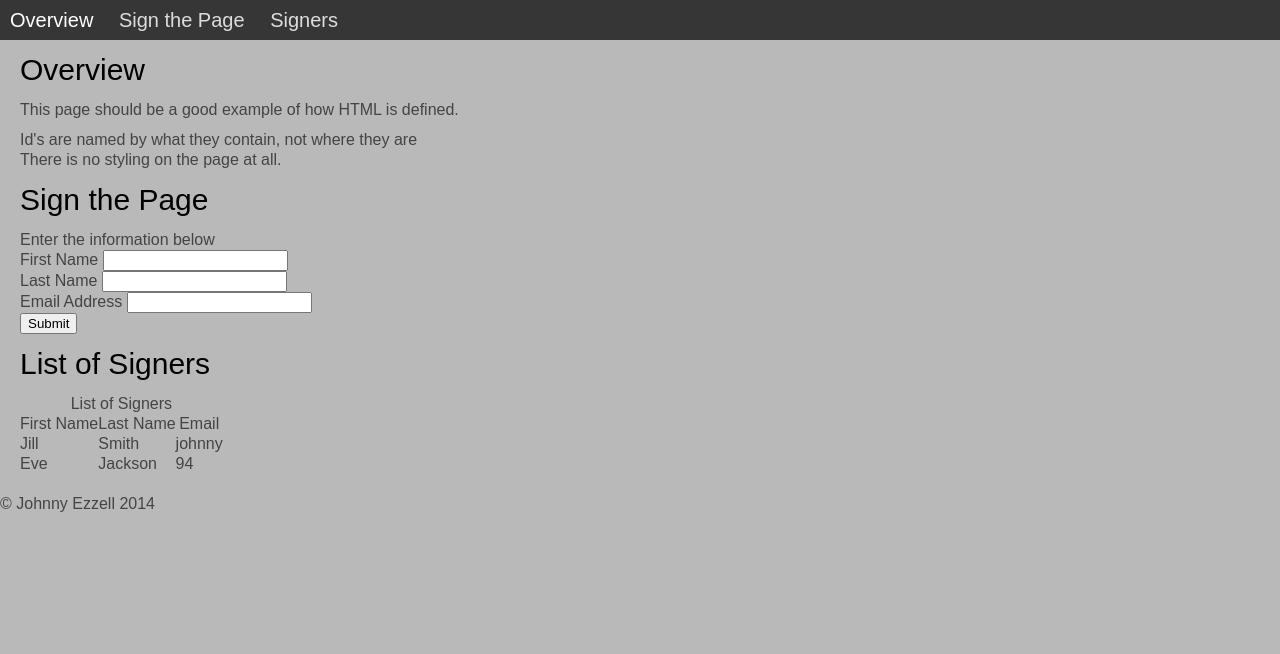
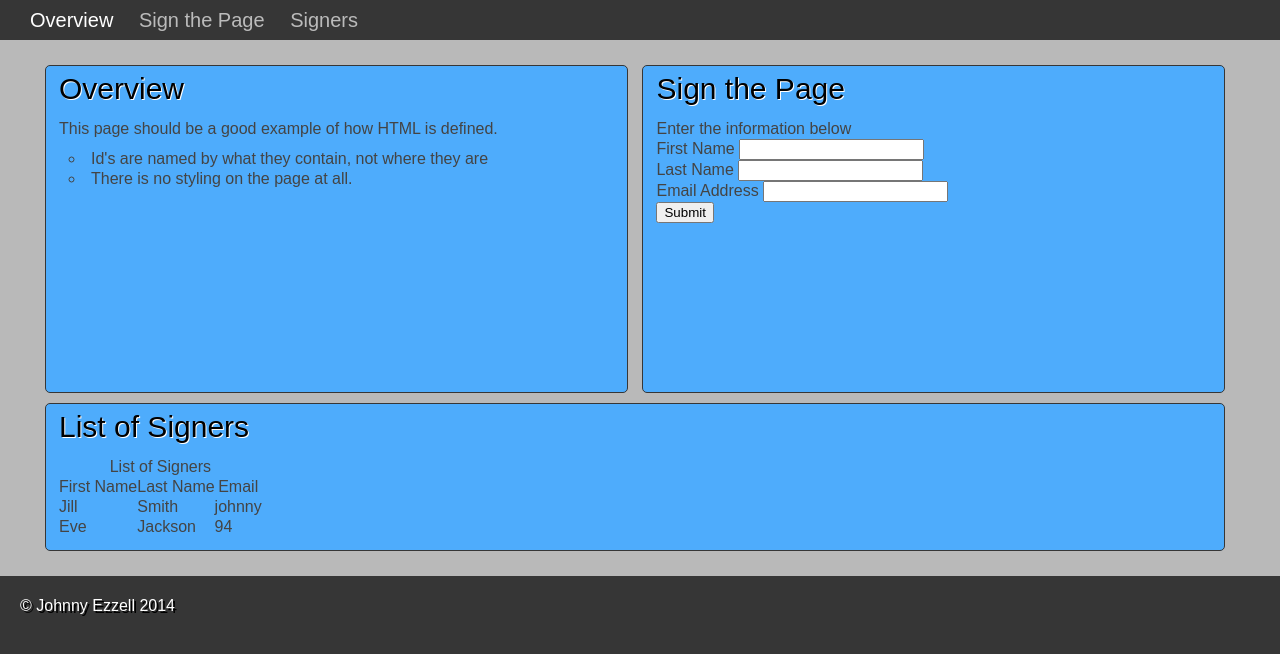
Before and after one commit to johnnyezzell/web-client-technologies, a plain HTML site: page lesson-one/good/good.html in a window 1280 px wide. Drawn offline with Linux system fonts and the light colour scheme.

Commit message:
updated good.html and good.css for lesson one

```diff
--- a/lesson-one/good/good.css
+++ b/lesson-one/good/good.css
@@ -1,15 +1,16 @@
 html, body {
-    background-color: #b9b9b9;
-    font-family: arial;
+    background-color: #363636;
+    font-family: arial, helvetica;
     line-height: 20px;
     color: #444444;
+    height: 100%;
 }
 
 h1 {
     font-size: 30px;
-    margin-top: 20px;
     margin-bottom: 20px;
     color: #000000;
+    font-family: arial;
 }
 
 p {
@@ -17,47 +18,93 @@ p {
 }
 
 #header {
-    background-color: #363636;
     color: #ffffff;
-    padding: 10px;
-    position: fixed;
-    top: 0;
     width: 100%;
+    font-family: arial;
 }
 
-    #header #navigation {
+    header nav {
         color: #ffffff;
         font-size: 20px;
+        padding: 10px;
     }
 
-        #header #navigation {
-            list-style: none outside none;
-        }
-
-            #header #navigation li {
+        header nav a {
             display: inline;
-                margin-right: 20px;
-            }
-
-                #header #navigation li a {
-                    color: #dddddd;
+            height: 40px;
+            margin-left: 20px;
+            color: #bbbbbb;
             text-decoration: none;
         }
 
-                #header #navigation li a:hover {
+        header nav a:hover {
             color: #ffffff;
         }
 
-                #header #navigation li.active a {
+        header nav a.active {
             color: #ffffff;
             cursor: default;
         }
 
-                #header #navigation li.active:hover {
-                    cursor: default;
+#content {
+    width: 100%;
+    background-color: #b9b9b9;
+    padding-top: 20px;
+    padding-bottom: 20px;
 }
 
-#page-container {
-    padding-top: 20px;
-    margin: 20px;
+    #content #sub-content {
+        width: 1200px;
+        height: auto;
+        margin: 0 auto;
     }
+        #content #sub-content .section {
+            background-color: #4eacfc;
+            padding: 13px;
+            margin: 5px;
+            border-color: #363636;
+            border-width: 1px;
+            border-style: solid;
+            -webkit-border-radius: 5px;
+            -moz-border-radius: 5px;
+            -o-border-radius: 5px;
+            border-radius: 5px;
+        }
+
+        #content #sub-content .section.half {
+            width: 555px;
+            min-height: 300px;
+            display: inline-block;
+            vertical-align: top;
+        }
+
+        #content #sub-content .section.whole {
+            width: 1152px;
+            display: block;
+        }
+
+            #content #sub-content .section h1 {
+                -webkit-text-shadow: 1px 1px #ffffff;
+                -moz-text-shadow: 1px 1px #ffffff;
+                -o-text-shadow: 1px 1px #ffffff;
+                text-shadow: 1px 1px #ffffff;
+            }
+
+            #content #sub-content .section ul {
+                list-style-type: circle;
+                list-style-position: inside;
+                padding-left: 10px;
+            }
+
+button:hover {
+   cursor: pointer;
+}
+
+footer {
+    color: white;
+    padding: 20px 0 20px 20px;
+    font-family: arial;
+    webkit-text-shadow: 2px 2px #000000;
+    moz-text-shadow: 2px 2px #000000;
+    text-shadow: 2px 2px #000000;
+}
--- a/lesson-one/good/good.html
+++ b/lesson-one/good/good.html
@@ -9,15 +9,16 @@
         <link rel="stylesheet" media="screen" href="good.css">
     </head>
     <body>
-        <div id="header">
-            <ul id="navigation">
-                <li class="active"><a href="#overview">Overview</a></li>
-                <li><a href="#sign">Sign the Page</a></li>
-                <li><a href="#signers">Signers</a></li>
-            </ul>
-        </div>
-        <div id="page-container">
-            <div id="overview">
+        <header>
+            <nav>
+                <a class="active" href="#overview">Overview</a>
+                <a href="#sign">Sign the Page</a>
+                <a href="#signers">Signers</a>
+            </nav>
+        </header>
+        <div id="content">
+            <div id="sub-content">
+                <div id="overview" class="section half">
                     <h1>Overview</h1>
                     <p>This page should be a good example of how HTML is defined.</p>
                     <ul>
@@ -25,7 +26,7 @@
                         <li>There is no styling on the page at all.</li>
                     </ul>
                 </div>
-            <div id="sign">
+                <div id="sign" class="section half">
                     <h1>Sign the Page</h1>
                     <form>
                         <fieldset>
@@ -46,7 +47,7 @@
                         </fieldset>
                     </form>
                 </div>
-            <div id="signers">
+                <div id="signers" class="section whole">
                     <h1>List of Signers</h1>
                     <table>
                         <caption>List of Signers</caption>
@@ -68,10 +69,14 @@
                     </table>
                 </div>
             </div>
-        <div id="footer">
+        </div>
+        <footer>
             &copy; Johnny Ezzell 2014
-        </div>
+        </footer>
     </body>
     <!-- Scripts should always be at the bottom unless otherwise required -->
+    <!--[if lt IE 9]>
+        <script src="http://html5shim.googlecode.com/svn/trunk/html5.js"></script>
+    <![endif]-->
     <script src="../lib/jquery/jquery-2.1.1.min.js"></script>
 </html>
```
Lines whose indentation alone changed are shown as unchanged.
